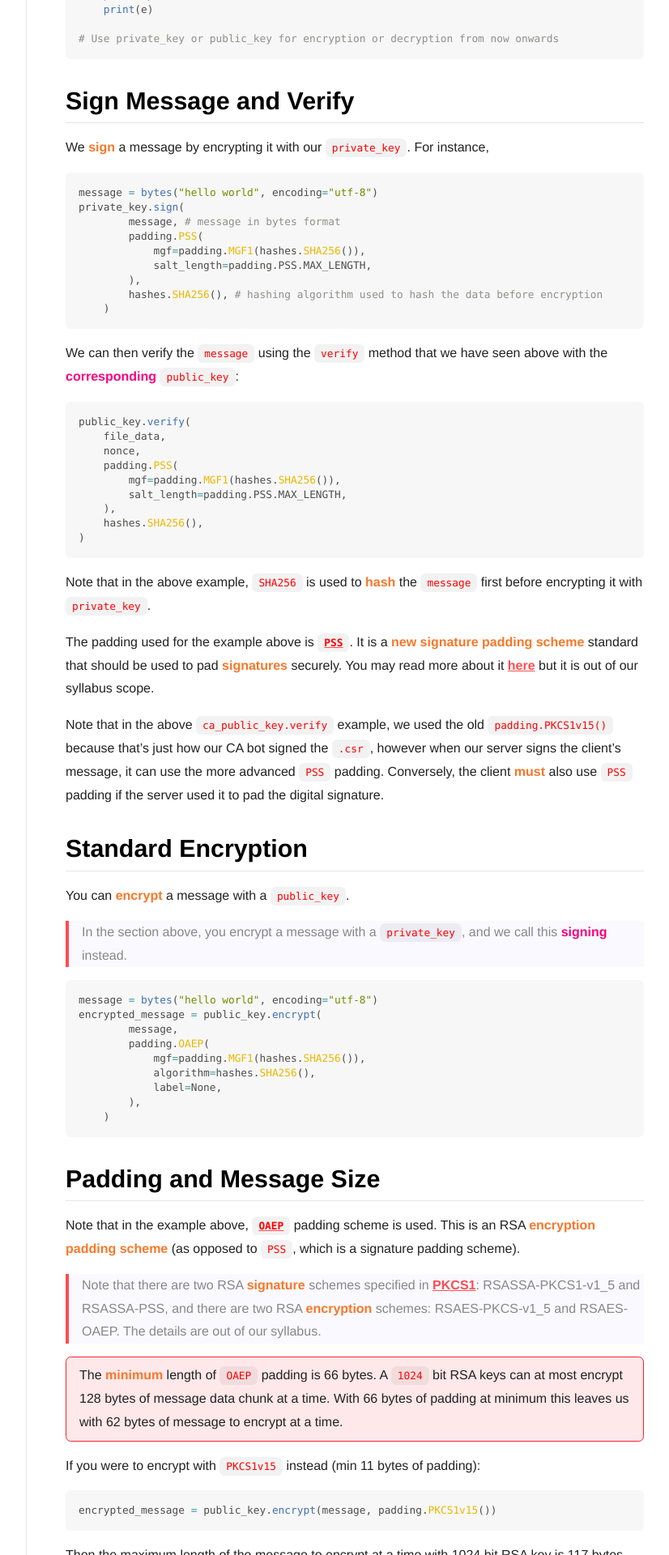
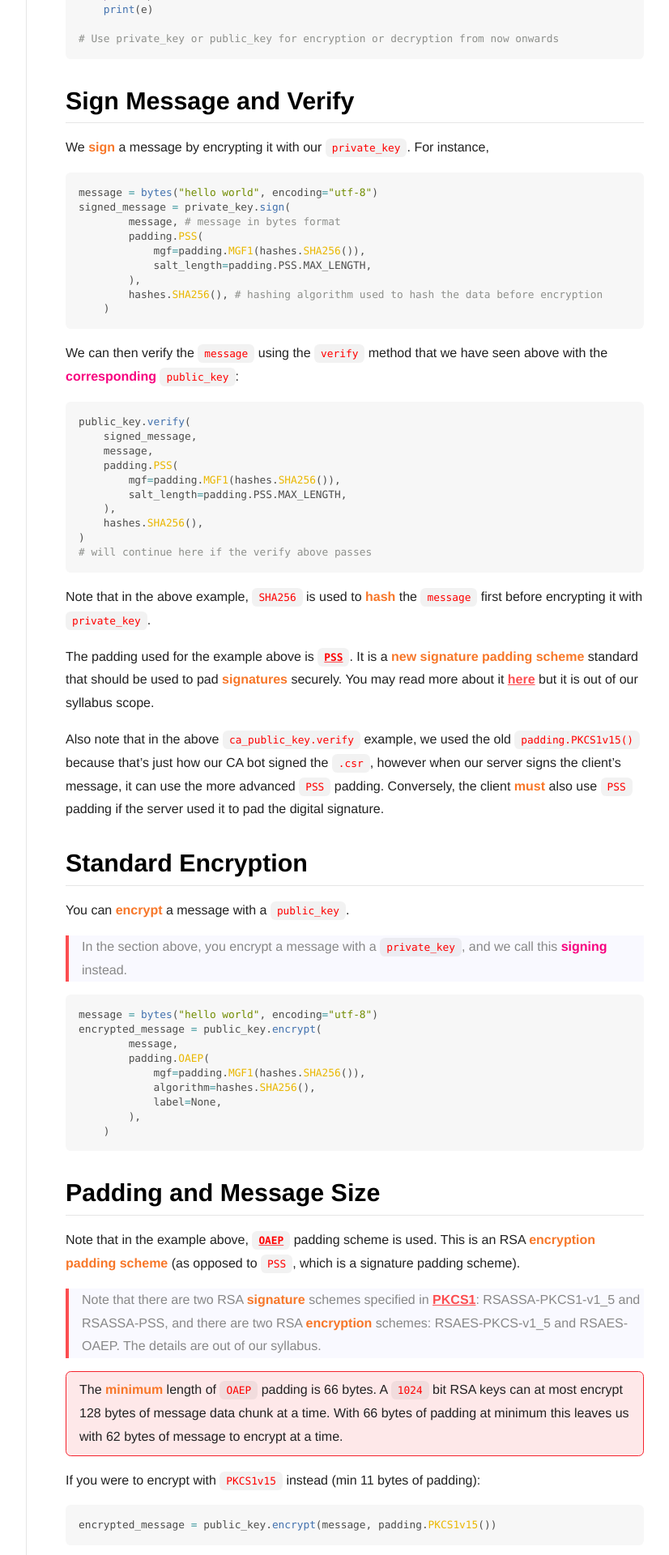
Before and after one commit to natalieagus/50005-2023, a Jekyll site: the page built from _assignments/pa2_5_pythoncrypto.md, in a window 1280 px wide. Shown: the part 2919-4839 px from the top of the page at 81% size, without its empty margins (217-1043 px from the left). Built offline with Jekyll 4.4.1, drawn with Linux system fonts in a browser that asks for light colours; nearby versions of some CDN libraries; part of the change alters nothing that is shown.

Commit message:
fix: typo on verify

````diff
--- a/_assignments/pa2_5_pythoncrypto.md
+++ b/_assignments/pa2_5_pythoncrypto.md
@@ -111,7 +111,7 @@ except Exception as e:
 We <span style="color:#f77729;"><b>sign</b></span> a message by encrypting it with our `private_key`. For instance,
 ```python
 message = bytes("hello world", encoding="utf-8")
-private_key.sign(
+signed_message = private_key.sign(
         message, # message in bytes format
         padding.PSS(
             mgf=padding.MGF1(hashes.SHA256()),
@@ -124,14 +124,15 @@ private_key.sign(
 We can then verify the `message` using the `verify` method that we have seen above with the <span style="color:#f7007f;"><b>corresponding</b></span> `public_key`:
 ```python
 public_key.verify(
-    file_data,
-    nonce,
+    signed_message,
+    message,
     padding.PSS(
         mgf=padding.MGF1(hashes.SHA256()),
         salt_length=padding.PSS.MAX_LENGTH,
     ),
     hashes.SHA256(),
 )
+# will continue here if the verify above passes
 ```
 
 Note that in the above example, `SHA256` is used to <span style="color:#f77729;"><b>hash</b></span> the `message` first before encrypting it with `private_key`.
@@ -139,7 +140,7 @@ Note that in the above example, `SHA256` is used to <span style="color:#f77729;"
 The padding used for the example above is [`PSS`](https://en.wikipedia.org/wiki/Probabilistic_signature_scheme). It is a <span style="color:#f77729;"><b>new signature padding scheme</b></span> standard that should be used to pad <span style="color:#f77729;"><b>signatures</b></span> securely. You may read more about it [here](https://www.cryptosys.net/pki/manpki/pki_rsaschemes.html) but it is out of our syllabus scope.
 
 
-Note that in the above `ca_public_key.verify` example, we used the old `padding.PKCS1v15()` because that's just how our CA bot signed the `.csr`, however when our server signs the client's message, it can use the more advanced `PSS` padding. Conversely, the client <span style="color:#f77729;"><b>must</b></span> also use `PSS` padding if the server used it to pad the digital signature.
+Also note that in the above `ca_public_key.verify` example, we used the old `padding.PKCS1v15()` because that's just how our CA bot signed the `.csr`, however when our server signs the client's message, it can use the more advanced `PSS` padding. Conversely, the client <span style="color:#f77729;"><b>must</b></span> also use `PSS` padding if the server used it to pad the digital signature.
 
 
 ## Standard Encryption
@@ -189,33 +190,7 @@ decrypted_message = private_key.decrypt(
   )
 ```
 
-You can also <span style="color:#f77729;"><b>decrypt</b></span> a message with a `public_key`. In order to  *decrypt* with a public key, this message has to be *encrypted* with a private key, and we call this a <span style="color:#f77729;"><b>signature</b></span> (instead of regular encrypted message).
-
-```python
-message = bytes("hello world", encoding="utf-8")
-signed_message = private_key.sign(
-        message,
-        padding.PSS( # padding must match what's used by the private_key
-            mgf=padding.MGF1(hashes.SHA256()),
-            salt_length=padding.PSS.MAX_LENGTH,
-        ),
-        hashes.SHA256(),
-    )
-```
-
-The <span style="color:#f77729;"><b>function</b></span> to decrypt with a public key is called <span style="color:#f7007f;"><b>verify</b></span>:
-```python
-public_key.verify(
-            file_data,
-            nonce,
-            padding.PSS( # padding must match what's used by the private_key
-                mgf=padding.MGF1(hashes.SHA256()),
-                salt_length=padding.PSS.MAX_LENGTH,
-            ),
-            hashes.SHA256(),
-        )
-# will continue here if the verify above passes
-```
+You can also <span style="color:#f77729;"><b>decrypt</b></span> a message with a `public_key`. In order to  *decrypt* with a public key, this message has to be *encrypted* with a private key, and we call this a <span style="color:#f77729;"><b>signature</b></span> (instead of regular encrypted message). You have seen this in the [previous](https://natalieagus.github.io/50005/assignments/pa2_5_crypto#sign-message-and-verify) section above.
 
 ## Generating a Symmetric Key
 You can generate a symmetric key as <span style="color:#f77729;"><b>session key</b></span> for a better file encryption performance. You can use the [`Fernet`](https://cryptography.io/en/latest/fernet/) method to generate a <span style="color:#f77729;"><b>secure</b></span> symmetric key, instead of the usual AES/3DES. It is really simple to use:
````
